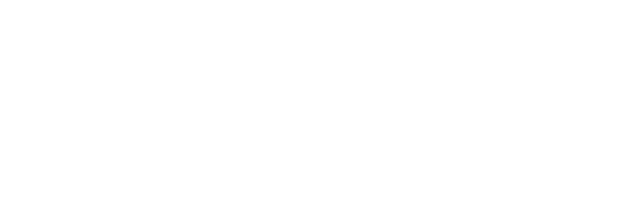
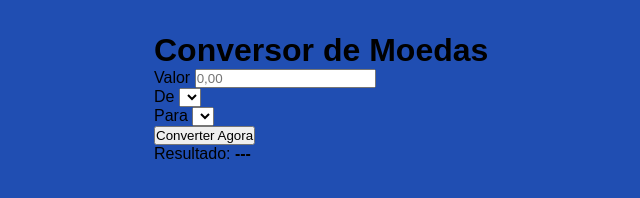
Before and after one commit to NkAndre/conversor_moedas, a plain HTML site: page index.html in a window 1280 px wide. Shown: the whole page, without its empty margins (262-902 px from the left). Drawn offline with Linux system fonts and the light colour scheme.

Commit message:
feat:html em desenvolvimento

```diff
--- a/index.html
+++ b/index.html
@@ -1,11 +1,47 @@
 <!DOCTYPE html>
 <html lang="pt-br">
+
 <head>
     <meta charset="UTF-8">
     <meta name="viewport" content="width=device-width, initial-scale=1.0">
     <title>conversor de moedas</title>
+    <script type="module" src="./src/js/main.js" defer></script>
+    <link rel="stylesheet" href="./src/css/style.css">
 </head>
+
 <body>
+    <div class="app-container">
+        <header class="app-header">
+            <h1>Conversor de Moedas</h1>
+        </header>
+
+        <form id="converter-form" class="converter-card">
+            <div class="field">
+                <label for="amount">Valor</label>
+                <input type="number" id="amount" step="0.01" required placeholder="0,00">
+            </div>
+
+            <div class="row">
+                <div class="field">
+                    <label for="from-currency">De</label>
+                    <select id="from-currency"></select>
+                </div>
+
+                <div class="field">
+                    <label for="to-currency">Para</label>
+                    <select id="to-currency"></select>
+                </div>
+            </div>
+
+            <button type="submit" id="convert-btn">Converter Agora</button>
+        </form>
+
+        <footer id="result-display" class="result-card hidden">
+            <span class="label">Resultado:</span>
+            <strong id="result-value">---</strong>
+        </footer>
+    </div>
 
 </body>
+
 </html>
--- a/src/css/style.css
+++ b/src/css/style.css
@@ -0,0 +1,22 @@
+*{
+    margin: 0;
+    padding: 0;
+    box-sizing: border-box;
+}
+:root {
+    --primary: #204eb2;
+    --secondary: #64748b;
+    --success: #22c55e;
+    --bg-app: #f1f5f9;
+}
+body{
+    background-color: var(--primary);
+    font-family: Arial, Helvetica, sans-serif;
+}
+
+/* Layout */
+.app-container {
+  max-width: 480px;
+  margin: 2rem auto;
+  padding: 0 1rem;
+}
```
